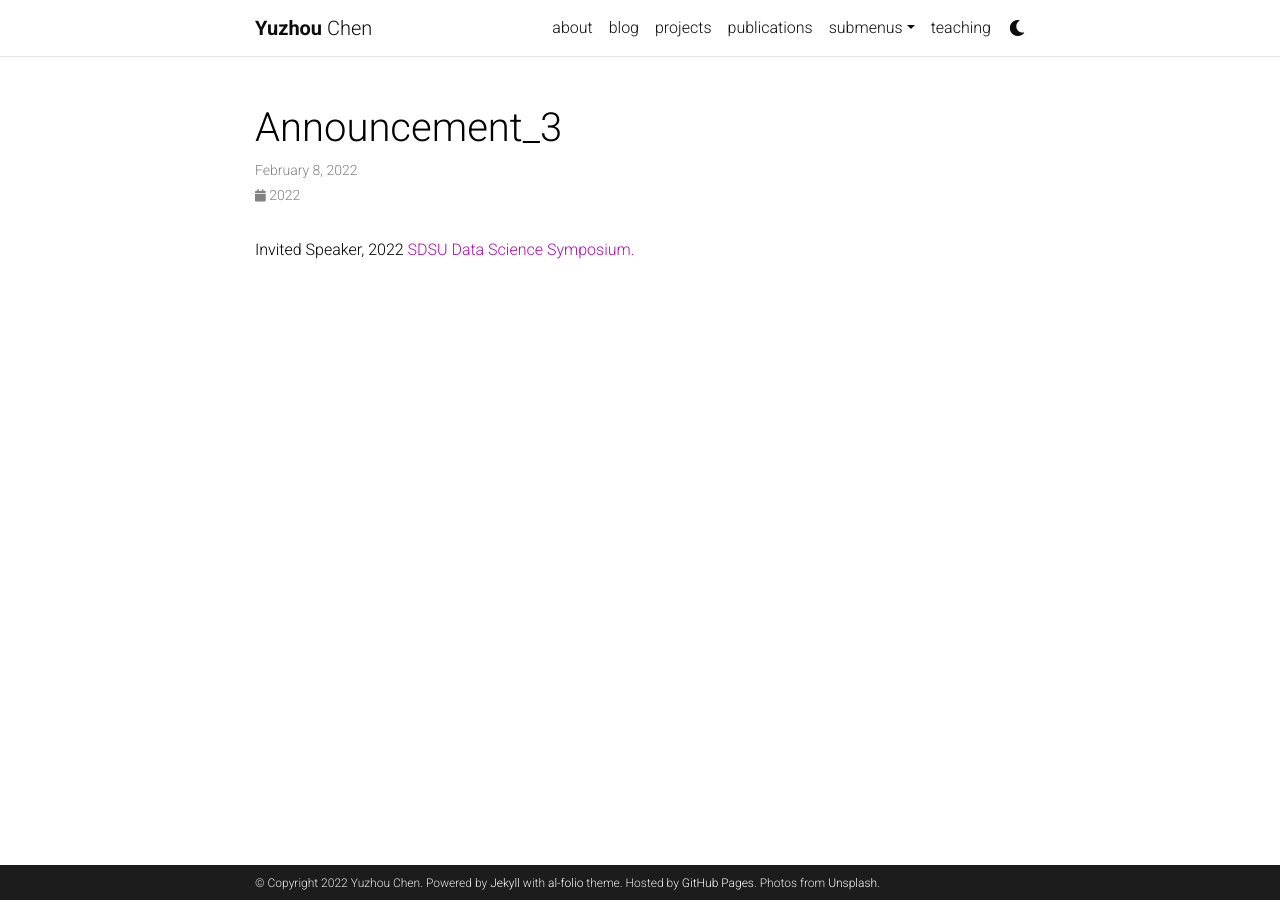
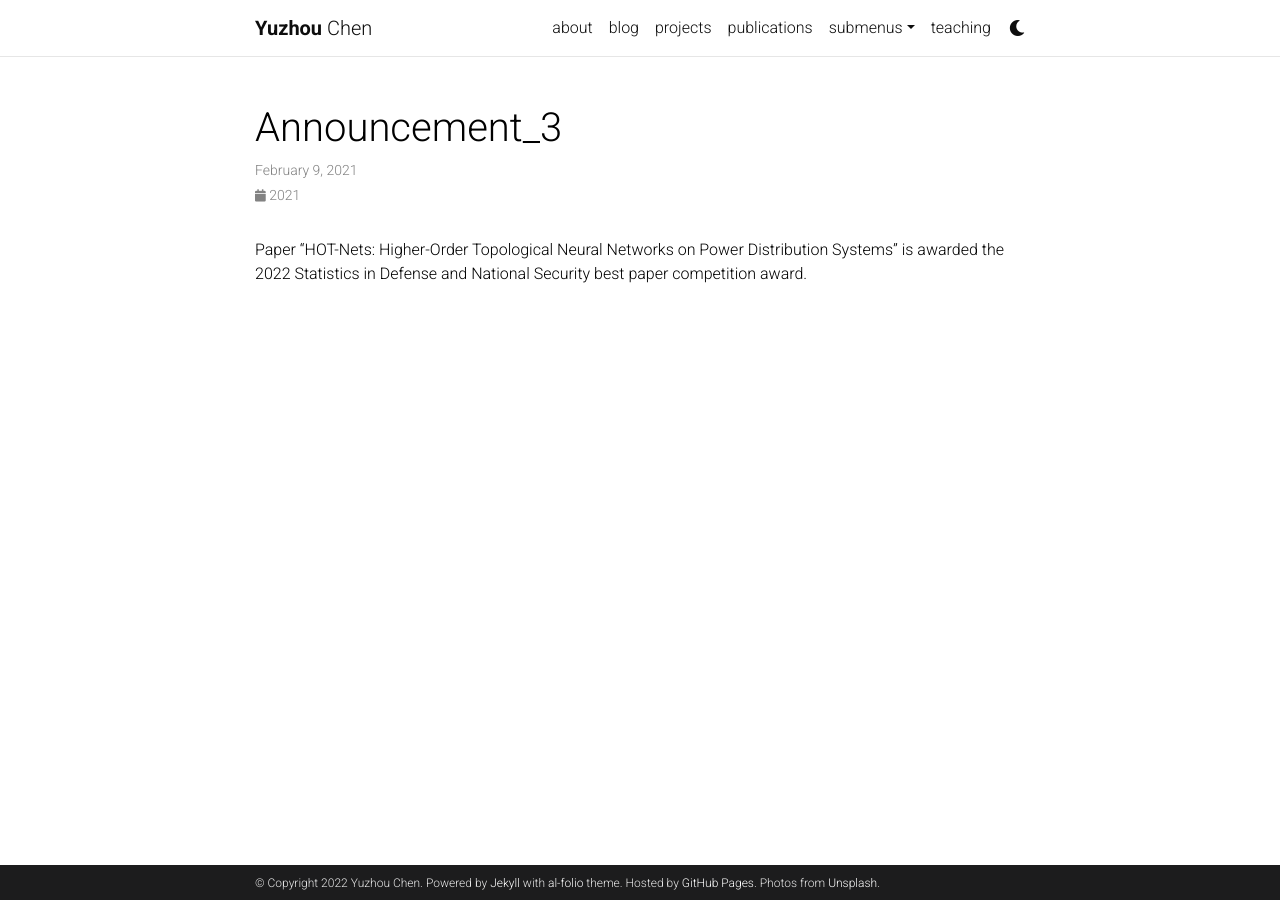
Before and after one commit to yuzhouguangc/yuguang_website, a Jekyll site: the page built from _news/announcement_3.md, in a window 1280 px wide. Built offline with Jekyll 4.4.1, drawn with Linux system fonts in a browser that asks for light colours; comment, search, counter and statistics services are not loaded; a style sheet for code colours, icons or effects is not loaded.

Commit message:
Update announcement_3.md

```diff
--- a/_news/announcement_3.md
+++ b/_news/announcement_3.md
@@ -1,7 +1,7 @@
 ---
 layout: post
-date: 2022-02-8
+date: 2021-02-09
 inline: true
 ---
 
-Invited Speaker, 2022 <a href='https://openprairie.sdstate.edu/datascience_symposium/2022/'>SDSU Data Science Symposium.
+Paper "HOT-Nets: Higher-Order Topological Neural Networks on Power Distribution Systems" is awarded the 2022 Statistics in Defense and National Security best paper competition award.
```
